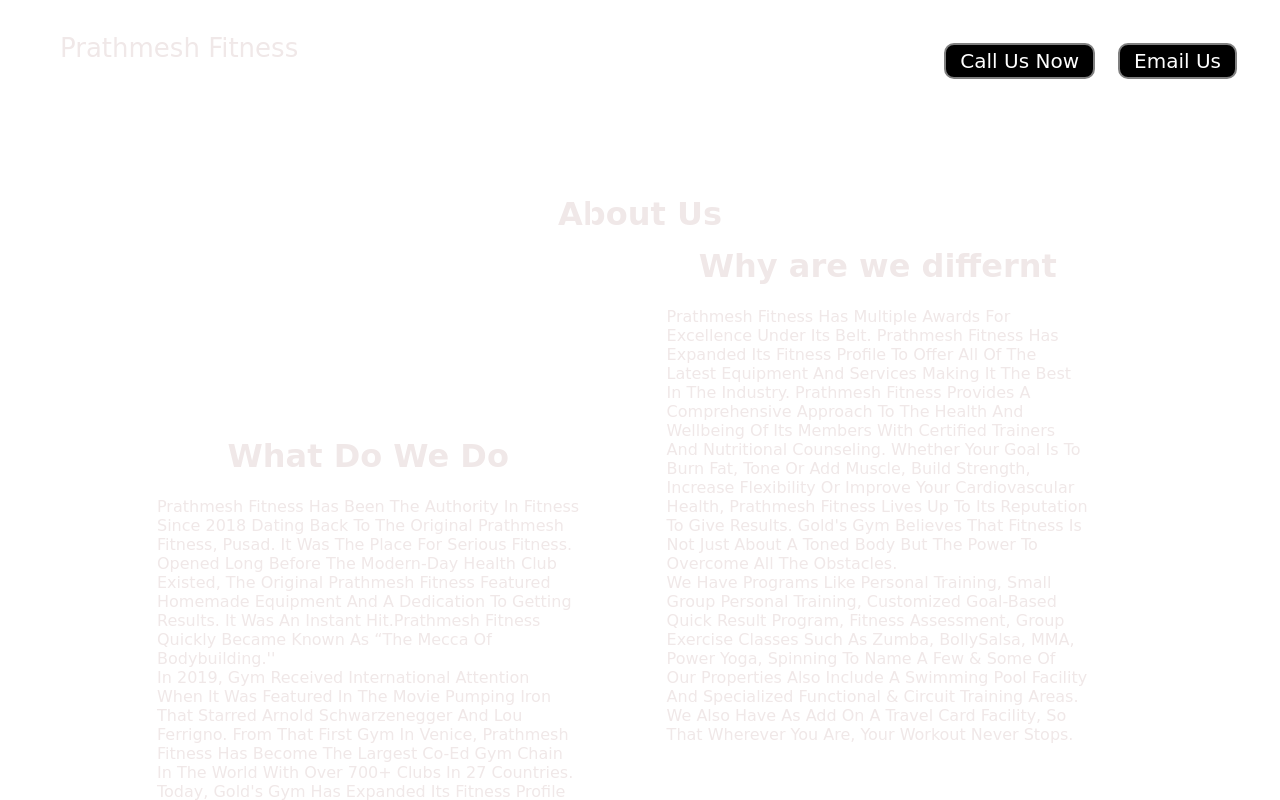
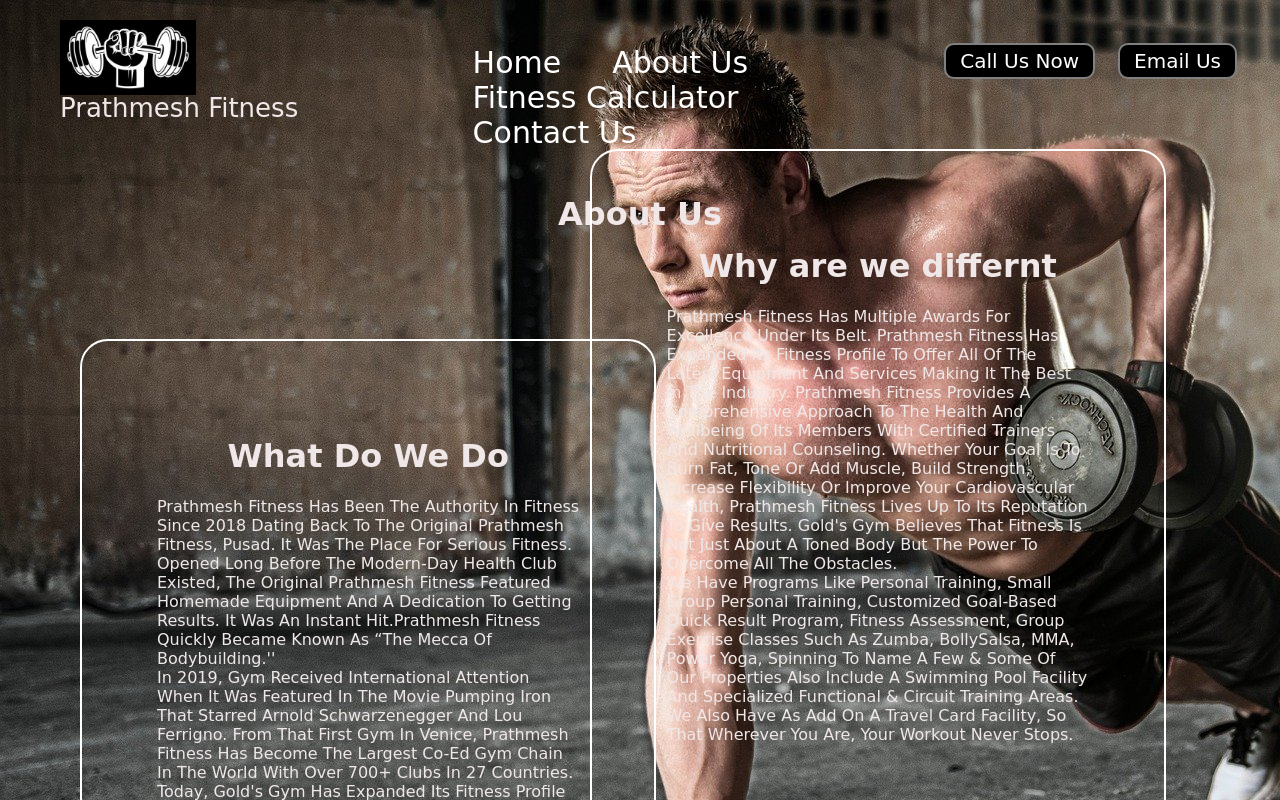
Before and after one commit to Prathmeshpachange/Project.2, a plain HTML site: page Aboutus.html in a window 1280 px wide. Shown: the top 800 px of the page. Drawn offline with Linux system fonts and the light colour scheme; files that its build step writes are made by us from their sources; a web font is replaced by a local one.

Commit message:
Update Aboutus.html

```diff
--- a/Aboutus.html
+++ b/Aboutus.html
@@ -15,7 +15,7 @@
         color: rgb(240, 232, 232);
         margin: 0px;
         padding: 0px;
-        background: url('img/bg.jpg.jpg');
+        background: url('bg.jpg.jpg');
     }
 
     .left {
@@ -130,7 +130,7 @@
     <header class="header">
         <!-- Left box for logo -->
         <div class="left">
-            <img src="img/gym.png.png" alt="">
+            <img src="gym.png.png" alt="">
             <div>Prathmesh Fitness</div>
         </div>
         <!-- Mid box for navbar -->
```
